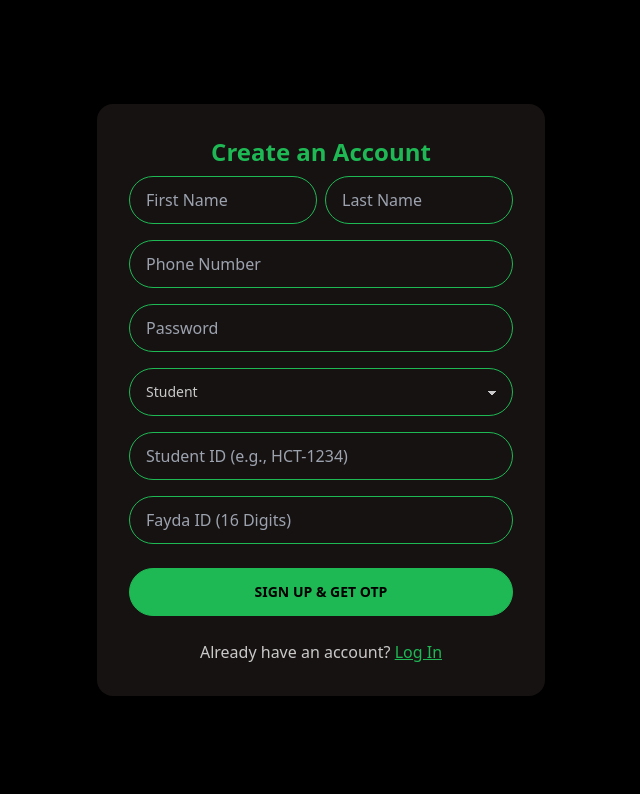
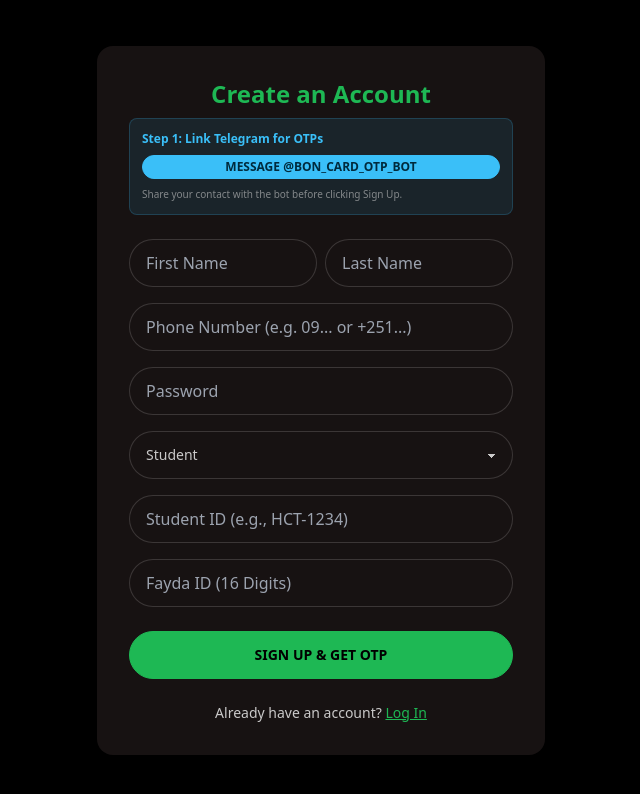
Before and after one commit to eyuelkebede20/Bono_Meal, a React (Vite) app in the folder client/: page /signup in a window 1280 px wide. Shown: the top 794 px of the page, without its empty margins (319-959 px from the left). Built offline with nearby package versions, Linux system fonts and the light colour scheme.

Commit message:
Fiex fix fix

```diff
--- a/client/src/components/Signup.jsx
+++ b/client/src/components/Signup.jsx
@@ -3,7 +3,7 @@ import { useNavigate, Link } from "react-router-dom";
 
 export default function Signup() {
   const navigate = useNavigate();
-  const BACKEND_URL = import.meta.env.VITE_BACKEND_URL;
+  const BACKEND_URL = import.meta.env.VITE_BACKEND_URL || "https://apibonomeal.senaycreatives.com";
 
   const [formData, setFormData] = useState({
     firstName: "",
@@ -26,32 +26,29 @@ export default function Signup() {
 
   const handleSubmit = async (e) => {
     e.preventDefault();
-    console.log("1. Form submitted. Data:", formData); // Check if function is triggered
     setMessage(null);
     setError(null);
 
+    // Sanitize phone number: remove all non-digits
+    const cleanPhone = formData.phone.replace(/\D/g, "");
+    const dataToSend = { ...formData, phone: cleanPhone };
+
     try {
-      console.log("2. Sending fetch request to:", `${BACKEND_URL}/api/auth/signup`);
       const res = await fetch(`${BACKEND_URL}/api/auth/signup`, {
         method: "POST",
         headers: { "Content-Type": "application/json" },
-        body: JSON.stringify(formData),
+        body: JSON.stringify(dataToSend),
       });
 
-      console.log("3. Response received. Status:", res.status);
       const data = await res.json();
-      console.log("4. Parsed JSON Data:", data);
 
       if (res.ok) {
-        console.log("5. Success! Setting step to 2");
         setMessage(data.message);
         setStep(2);
       } else {
-        console.log("5. Failure! Setting error state");
         setError(data.error || "Registration failed");
       }
     } catch (err) {
-      console.error("Fetch Error:", err);
       setError("Network error connecting to the server.");
     }
   };
@@ -61,18 +58,21 @@ export default function Signup() {
     setMessage(null);
     setError(null);
 
+    // Ensure the verification also uses the clean phone number
+    const cleanPhone = formData.phone.replace(/\D/g, "");
+
     try {
       const res = await fetch(`${BACKEND_URL}/api/auth/verify-signup`, {
         method: "POST",
         headers: { "Content-Type": "application/json" },
-        body: JSON.stringify({ phone: formData.phone, code }),
+        body: JSON.stringify({ phone: cleanPhone, code }),
       });
 
       const data = await res.json();
 
       if (res.ok) {
         alert("Verification successful. You can now log in.");
-        navigate("/");
+        navigate("/login");
       } else {
         setError(data.error);
       }
@@ -82,36 +82,44 @@ export default function Signup() {
   };
 
   return (
-    <div className="min-h-screen flex items-center justify-center bg-base-300">
+    <div className="min-h-screen flex items-center justify-center bg-base-300 px-4">
       <div className="card w-full max-w-md bg-base-100 shadow-xl">
         <div className="card-body">
-          <h2 className="card-title justify-center text-primary text-2xl">Create an Account</h2>
+          <h2 className="card-title justify-center text-primary text-2xl font-bold">Create an Account</h2>
 
           {message && (
-            <div className="alert alert-success">
+            <div className="alert alert-success text-sm">
               <span>{message}</span>
             </div>
           )}
-
           {error && (
-            <div className="alert alert-error">
+            <div className="alert alert-error text-sm">
               <span>{error}</span>
             </div>
           )}
 
           {step === 1 ? (
             <>
+              {/* Mandatory Telegram Linking Instructions */}
+              <div className="flex flex-col gap-2 mb-4 p-3 bg-info/10 rounded-lg border border-info/20">
+                <p className="text-xs font-bold text-info">Step 1: Link Telegram for OTPs</p>
+                <a href="https://t.me/bon_card_otp_bot" target="_blank" rel="noopener noreferrer" className="btn btn-info btn-xs w-full">
+                  Message @bon_card_otp_bot
+                </a>
+                <p className="text-[10px] text-base-content/60">Share your contact with the bot before clicking Sign Up.</p>
+              </div>
+
               <form onSubmit={handleSubmit} className="flex flex-col gap-4">
                 <div className="flex gap-2">
-                  <input type="text" name="firstName" placeholder="First Name" value={formData.firstName} onChange={handleChange} required className="input input-bordered input-primary w-full" />
-                  <input type="text" name="lastName" placeholder="Last Name" value={formData.lastName} onChange={handleChange} required className="input input-bordered input-primary w-full" />
+                  <input type="text" name="firstName" placeholder="First Name" value={formData.firstName} onChange={handleChange} required className="input input-bordered w-full" />
+                  <input type="text" name="lastName" placeholder="Last Name" value={formData.lastName} onChange={handleChange} required className="input input-bordered w-full" />
                 </div>
 
-                <input type="tel" name="phone" placeholder="Phone Number" value={formData.phone} onChange={handleChange} required className="input input-bordered input-primary w-full" />
+                <input type="tel" name="phone" placeholder="Phone Number (e.g. 09... or +251...)" value={formData.phone} onChange={handleChange} required className="input input-bordered w-full" />
 
-                <input type="password" name="password" placeholder="Password" value={formData.password} onChange={handleChange} required className="input input-bordered input-primary w-full" />
+                <input type="password" name="password" placeholder="Password" value={formData.password} onChange={handleChange} required className="input input-bordered w-full" />
 
-                <select name="role" value={formData.role} onChange={handleChange} className="select select-bordered select-primary w-full">
+                <select name="role" value={formData.role} onChange={handleChange} className="select select-bordered w-full">
                   <option value="student">Student</option>
                   <option value="military_student">Military Student</option>
                   <option value="military_staff">Military Staff</option>
@@ -121,49 +129,39 @@ export default function Signup() {
 
                 {["student", "military_student"].includes(formData.role) && (
                   <>
-                    <input
-                      type="text"
-                      name="studentId"
-                      placeholder="Student ID (e.g., HCT-1234)"
-                      value={formData.studentId}
-                      onChange={handleChange}
-                      required
-                      className="input input-bordered input-primary w-full"
-                    />
-
-                    <input
-                      type="text"
-                      name="faydaId"
-                      placeholder="Fayda ID (16 Digits)"
-                      value={formData.faydaId}
-                      onChange={handleChange}
-                      required
-                      className="input input-bordered input-primary w-full"
-                    />
+                    <input type="text" name="studentId" placeholder="Student ID (e.g., HCT-1234)" value={formData.studentId} onChange={handleChange} required className="input input-bordered w-full" />
+                    <input type="text" name="faydaId" placeholder="Fayda ID (16 Digits)" value={formData.faydaId} onChange={handleChange} required className="input input-bordered w-full" />
                   </>
                 )}
 
-                <button className="btn btn-primary mt-2">Sign Up & Get OTP</button>
+                <button type="submit" className="btn btn-primary mt-2">
+                  Sign Up & Get OTP
+                </button>
               </form>
 
-              <p className="text-center mt-4">
+              <p className="text-center mt-4 text-sm">
                 Already have an account?{" "}
-                <Link to="/" className="link link-primary">
+                <Link to="/login" className="link link-primary">
                   Log In
                 </Link>
               </p>
             </>
           ) : (
-            <form onSubmit={handleVerify} className="flex flex-col gap-4">
-              <input type="text" value={formData.phone} disabled className="input input-bordered input-primary w-full opacity-50 cursor-not-allowed" />
-              <input type="text" placeholder="6-Digit OTP Code" value={code} onChange={(e) => setCode(e.target.value)} required className="input input-bordered input-primary w-full" />
-              <button type="submit" className="btn btn-primary mt-2">
-                Verify Account
-              </button>
-              <button type="button" onClick={() => setStep(1)} className="btn btn-ghost mt-2">
-                Back
-              </button>
-            </form>
+            <div className="flex flex-col gap-4">
+              <div className="alert alert-info text-xs">
+                <span>Verification code sent to your Telegram.</span>
+              </div>
+              <form onSubmit={handleVerify} className="flex flex-col gap-4">
+                <input type="text" value={formData.phone} disabled className="input input-bordered w-full opacity-60" />
+                <input type="text" placeholder="6-Digit OTP Code" value={code} onChange={(e) => setCode(e.target.value)} required className="input input-bordered w-full" />
+                <button type="submit" className="btn btn-primary">
+                  Verify & Complete
+                </button>
+                <button type="button" onClick={() => setStep(1)} className="btn btn-ghost btn-sm">
+                  Change Phone Number
+                </button>
+              </form>
+            </div>
           )}
         </div>
       </div>
```
